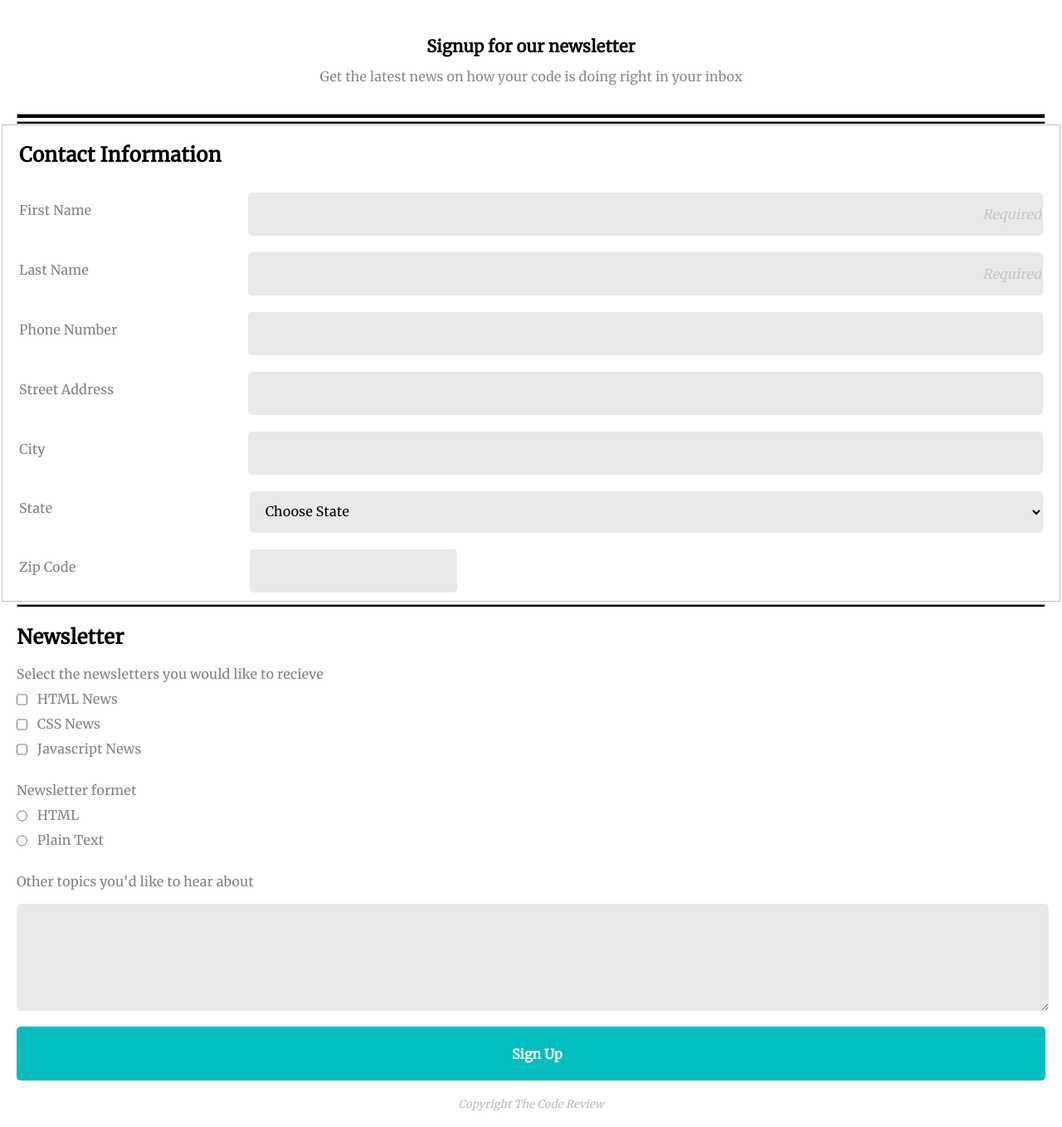
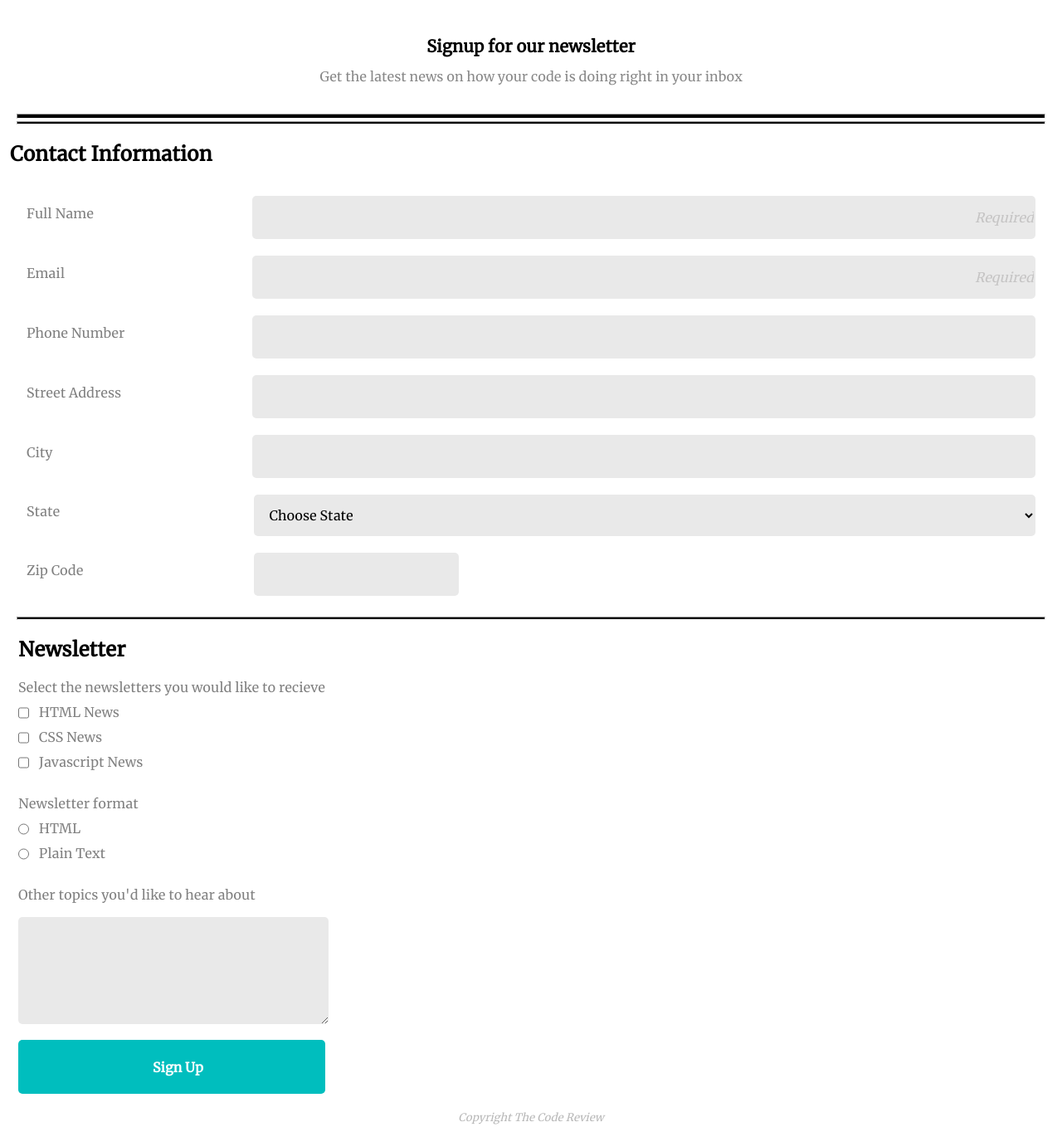
Before and after one commit to jordonmassengill/Form-Review, a plain HTML site: page index.html in a window 1280 px wide. Shown: the part 88-1446 px from the top of the page at 83% size. Drawn offline with Linux system fonts and the light colour scheme.

Commit message:
chrome bug fixed

```diff
--- a/css/styles.css
+++ b/css/styles.css
@@ -31,7 +31,7 @@ header {
   flex: 0 0 25em;
 }
 
-fieldset {
+.flex {
   display: flex;
   flex-direction: column;
   padding: 0 20px;
@@ -104,6 +104,10 @@ input:focus {
   border-color: rgb(0, 103, 134);
 }
 
+fieldset {
+  border: none;
+}
+
 ::placeholder {
   font-style: italic;
   text-align: right;
@@ -117,6 +121,7 @@ option:first-child {
 
 .newsletter {
   padding: 0 20px;
+  display: flex;
 }
 
 .news {
@@ -167,7 +172,7 @@ textarea {
     width: 100%;
   }
 
- fieldset {
+ .flex {
    display: flex;
    flex-direction: row;
    flex-wrap: wrap;
@@ -183,7 +188,9 @@ textarea {
  }
 
  input[type=text],
- input[type=number] {
+ input[type=number],
+ input[type=email],
+ input[type=tel] {
    margin: 10px 0;
    flex: 1 0 75%;
  }
@@ -205,4 +212,8 @@ label[for="zip"] {
   margin-right: 2.5%;
 }
 
+.btn {
+  width: 100%;
 }
+
+}
--- a/index.html
+++ b/index.html
@@ -19,14 +19,15 @@
 
             <form action="index.html" method="get">
                 <fieldset>
-                <h2>Contact Information</h2>
+                <legend><h2>Contact Information</h2></legend>
+                <div class="flex">
 
-                <label for="fname" class="flabel">First Name</label>
+                <label for="fname" class="flabel">Full Name</label>
                 <input type="text" id="fname" name="fname" required placeholder="Required"><br>
-                <label for="lname" class="flabel">Last Name</label>
-                <input type="text" id="lname" name="lname" required placeholder="Required"><br>
+                <label for="email" class="flabel">Email</label>
+                <input type="email" id="email" name="email" required placeholder="Required"><br>
                 <label for="phone" class="flabel">Phone Number</label>
-                <input type="number" id="phone" name="phone"><br>
+                <input type="tel" id="phone" name="phone"><br>
                 <label for="address" class="flabel">Street Address</label>
                 <input type="text" id="address" name="address"><br>
                 <label for="city" class="flabel">City</label>
@@ -90,12 +91,13 @@
 
                 <label for="zip" class="flabel">Zip Code</label>
                 <input type="number" id="zip" name="zip" class="zip"><br>
+            </div>
             </fieldset>
-            </form>
 
             <hr class="hr2">
-            <div class="newsletter">
-            <h2 class="newstitle">Newsletter</h2>
+            <fieldset class="newsletter">
+            <legend class="newstitle"><h2>Newsletter</h2></legend>
+                <div>
                 <label>Select the newsletters you would like to recieve</label>
                 <input type="checkbox" id="htmln" name="htmln" value="htmln" class="news">
                 <label for="htmln" class="news">HTML News</label><br>
@@ -103,7 +105,7 @@
                 <label for="css" class="news">CSS News</label><br>
                 <input type="checkbox" id="javascript" name="javascript" value="javascript" class="news">
                 <label for="javascript" class="news">Javascript News</label><br><br>
-                <label>Newsletter formet</label>
+                <label>Newsletter format</label>
                 <input type="radio" id="html1" name="format" value="html1" class="news">
                 <label for="html1" class="news">HTML</label><br>
                 <input type="radio" id="plaint" name="format" value="plaint" class="news">
@@ -112,7 +114,9 @@
                 <textarea id="ideas"></textarea>
 
             <input type="submit" class="btn" value="Sign Up">
-            </div>
+        </div>
+            </fieldset>
+        </form>
         </main>
         <footer>Copyright The Code Review</footer>
     </body>
```
